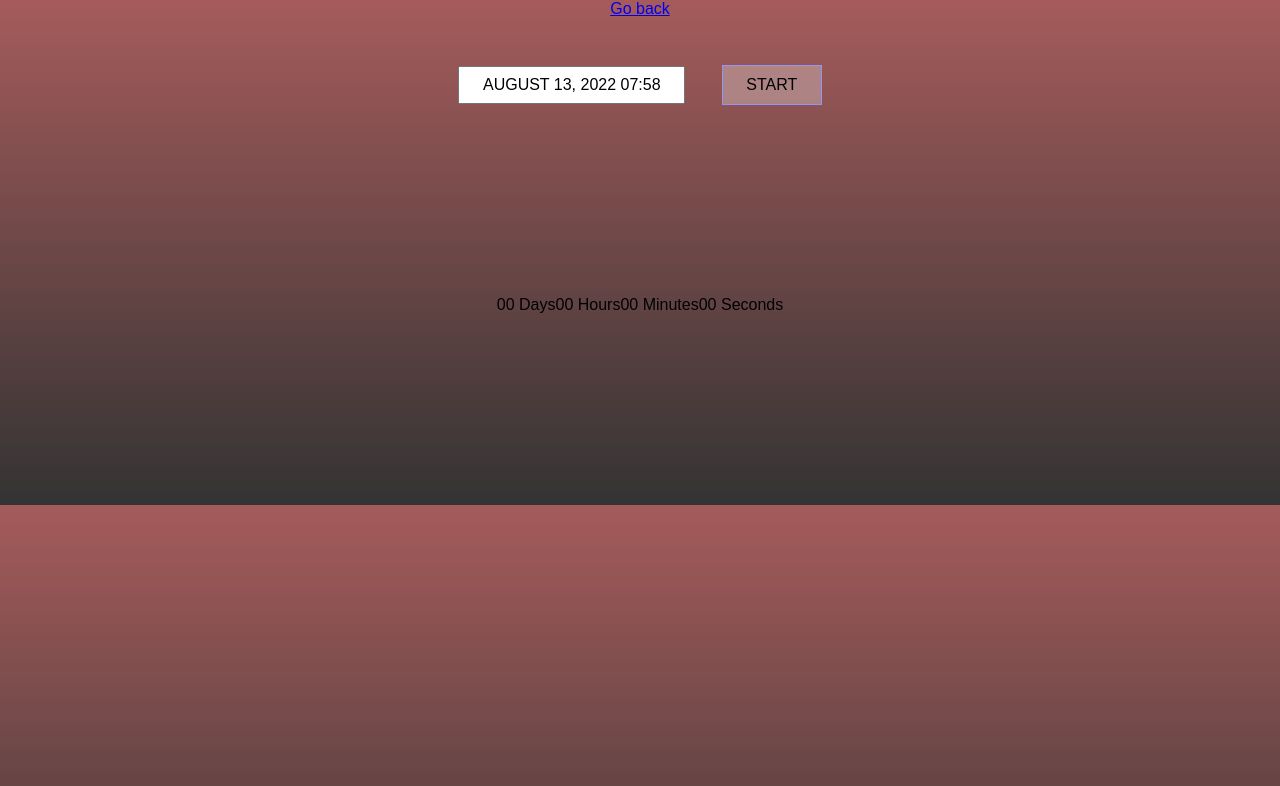
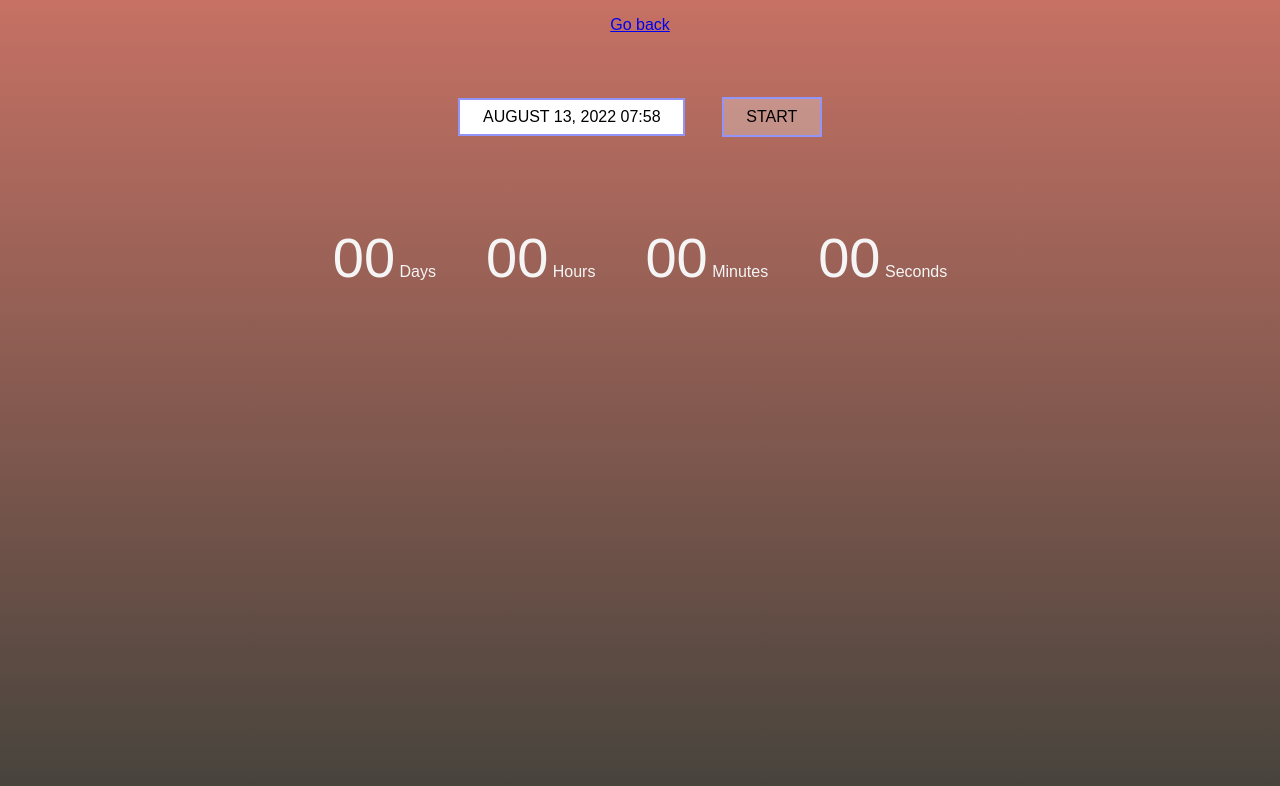
Before and after one commit to LisovaOl/goit-js-hw-09, a website built with Parcel: page src/02-timer.html in a window 1280 px wide. Built offline with nearby package versions, Linux system fonts and the light colour scheme.

Commit message:
timer.css-2v

```diff
--- a/src/css/02-timer.css
+++ b/src/css/02-timer.css
@@ -1,10 +1,5 @@
-* {
-  padding: 0;
-  margin: 0;
-}
-
 body {
-  background: linear-gradient(rgba(143, 50, 50, 0.8), rgba(0, 0, 0, 0.8));
+  background: linear-gradient(#c67164, #45433c) fixed;
   font-family: Arial, Helvetica, sans-serif;
   text-align: center;
 }
@@ -13,7 +8,21 @@ body {
   display: flex;
   justify-content: center;
   align-items: center;
-  height: 50vh;
+  height: 30vh;
+
+  color: whitesmoke;
+}
+
+.field:not(:last-child) {
+  margin-right: 50px;
+}
+
+.value {
+  font-size: 3.5rem;
+}
+
+.lable {
+  font-size: 2.5rem;
 }
 
 input {
@@ -24,6 +33,7 @@ input {
   padding: 0.5rem 0.5rem;
   color: black;
   text-transform: uppercase;
+  border: 2px solid rgb(146, 148, 248);
   border-radius: 5;
 }
 
@@ -31,7 +41,7 @@ button {
   width: 100px;
   height: 40px;
   text-decoration: none;
-  border: 1px solid rgb(146, 148, 248);
+  border: 2px solid rgb(146, 148, 248);
   position: relative;
   overflow: hidden;
   font-size: 1rem;
```
